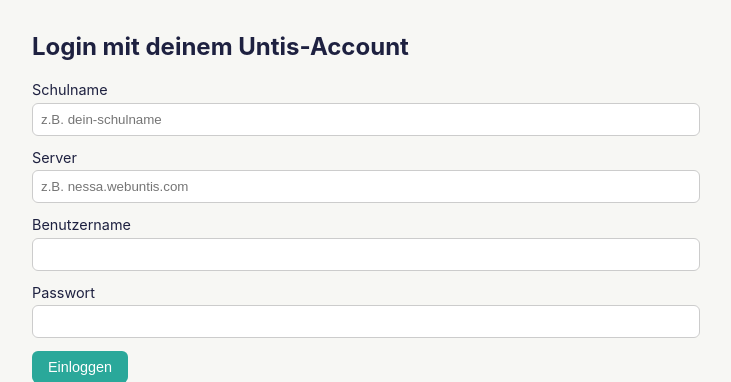
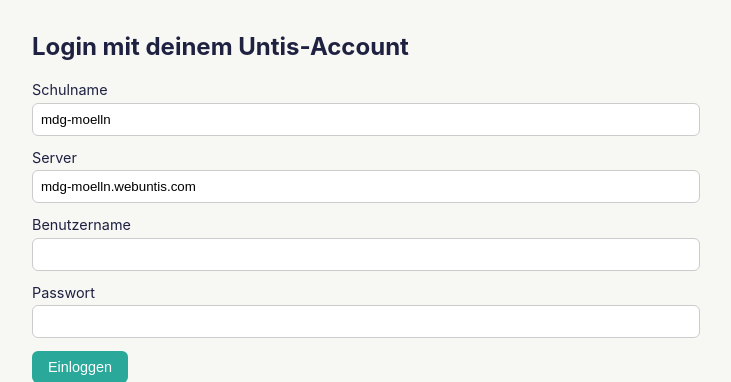
Before and after one commit to jaronanders/raumradar, a Flask app: page /login in a window 1280 px wide. Shown: the part 60-442 px from the top of the page, without its empty margins (274-1005 px from the left). Run offline with Flask 3, Linux system fonts and the light colour scheme.

Commit message:
Update login form with default values

```diff
--- a/templates/login.html
+++ b/templates/login.html
@@ -3,10 +3,10 @@
 <h2>Login mit deinem Untis-Account</h2>
 <form method="POST" class="login-form">
     <label>Schulname
-        <input type="text" name="school" placeholder="z.B. dein-schulname" required>
+        <input type="text" name="school" value="mdg-moelln" autocomplete="organization" required>
     </label>
     <label>Server
-        <input type="text" name="server" placeholder="z.B. nessa.webuntis.com" required>
+        <input type="text" name="server" value="mdg-moelln.webuntis.com" autocomplete="url" required>
     </label>
     <label>Benutzername
         <input type="text" name="username" required>
```
